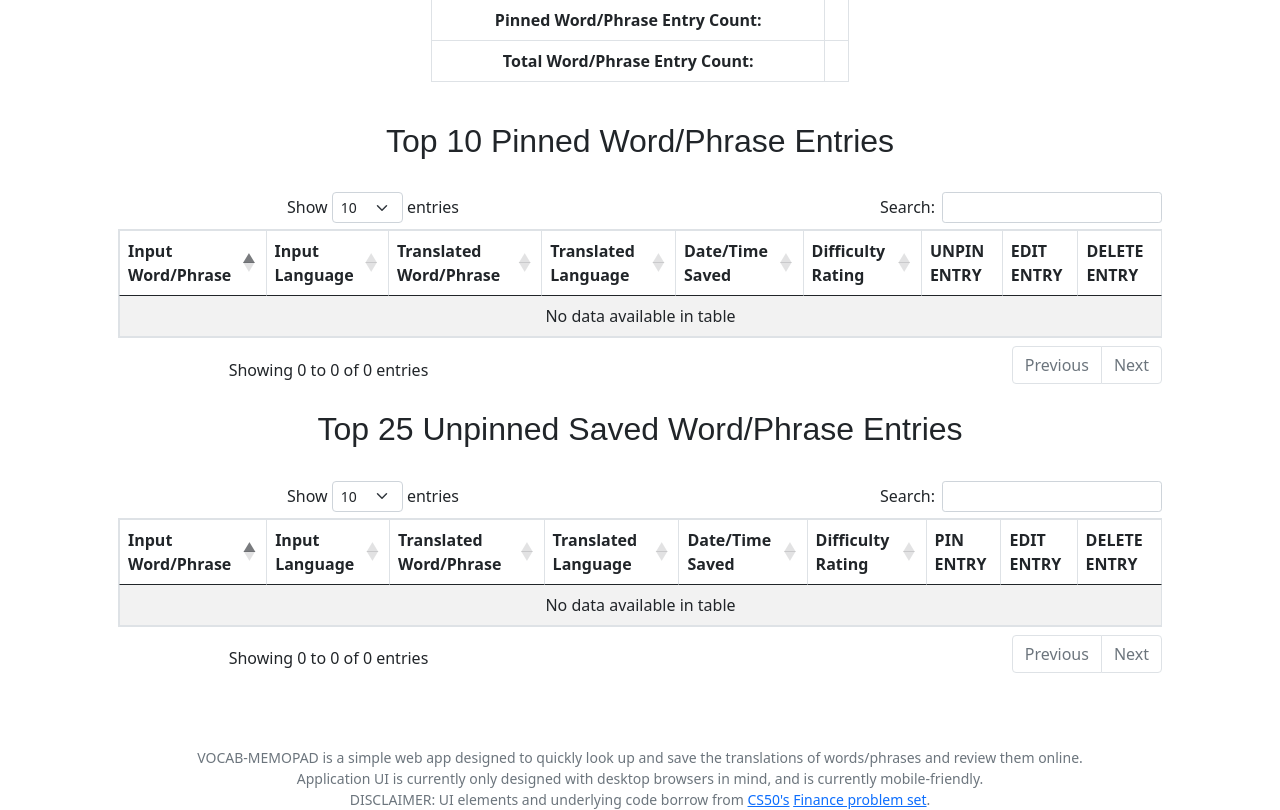
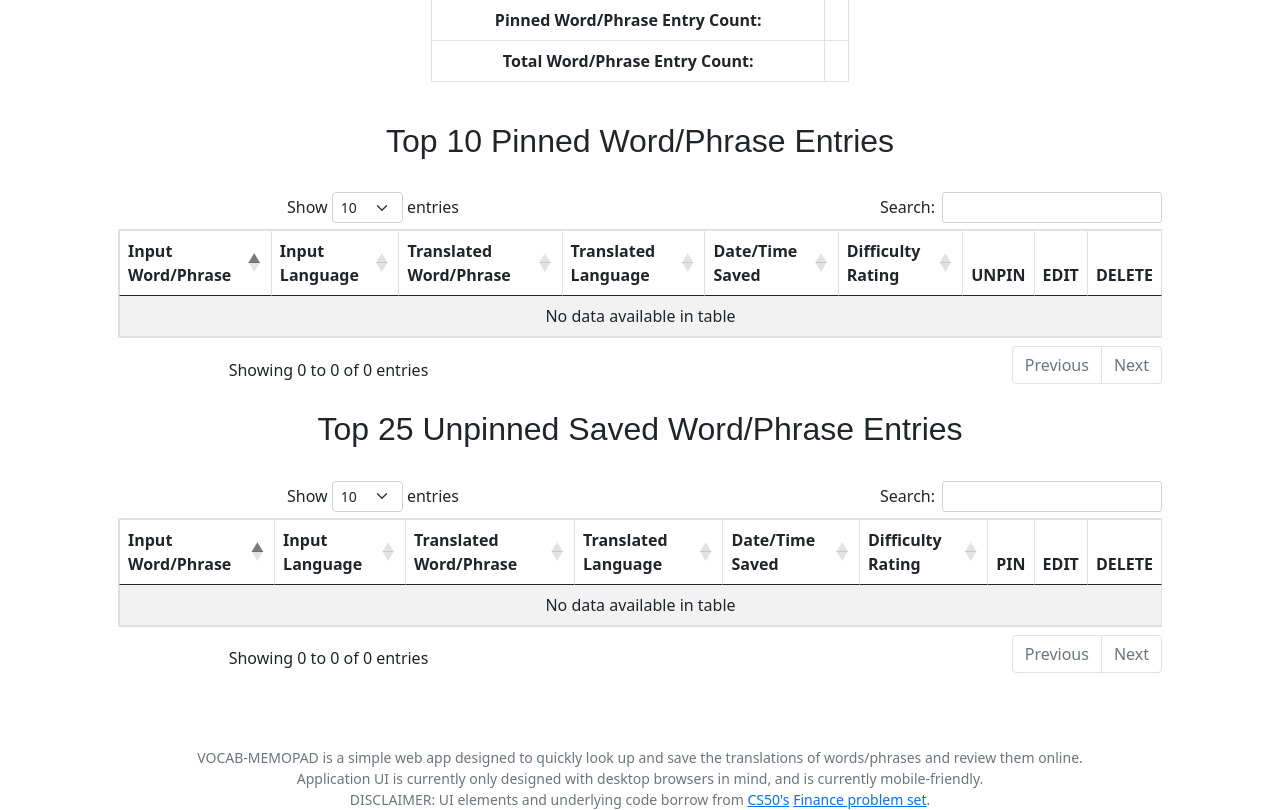
Before and after one commit to rkjrivero/vocab-memopad, a Flask app: template templates/index.html in a window 1280 px wide. Shown: the part 177-987 px from the top of the page. Run offline with Flask 2, Linux system fonts and the light colour scheme; the template is opened without the code that fills it, so the values that code supplies are empty; some libraries are stand-ins or nearby versions.

Commit message:
UX tweaks

```diff
--- a/templates/delete.html
+++ b/templates/delete.html
@@ -17,6 +17,7 @@
                 <th>Translated Language</th>
                 <th>Date/Time Saved</th>
                 <th>Difficulty Rating</th>
+                <th>Entry Pinned?</th>
             </tr>
         </thead>
         <tbody>
@@ -28,6 +29,7 @@
                 <td> {{ deletiontable.langtrans }} </td>
                 <td> {{ deletiontable.time }} </td>
                 <td> {{ deletiontable.rating }} </td>
+                <td> {{ deletiontable.pin }} </td>
             </tr>
         </tbody>
     </table>
--- a/templates/index.html
+++ b/templates/index.html
@@ -53,9 +53,9 @@
                 <th>Translated Language</th>
                 <th>Date/Time Saved</th>
                 <th>Difficulty Rating</th>
-                <th>UNPIN ENTRY</th>
-                <th>EDIT ENTRY</th>
-                <th>DELETE ENTRY</th>
+                <th>UNPIN</th>
+                <th>EDIT</th>
+                <th>DELETE</th>
             </tr>
         </thead>
         <tbody>
@@ -100,9 +100,9 @@
                 <th>Translated Language</th>
                 <th>Date/Time Saved</th>
                 <th>Difficulty Rating</th>
-                <th>PIN ENTRY</th>
-                <th>EDIT ENTRY</th>
-                <th>DELETE ENTRY</th>
+                <th>PIN</th>
+                <th>EDIT</th>
+                <th>DELETE</th>
             </tr>
         </thead>
         <tbody>
```
Also changed, not shown: templates/recallall.html (+4 -4 lines).
